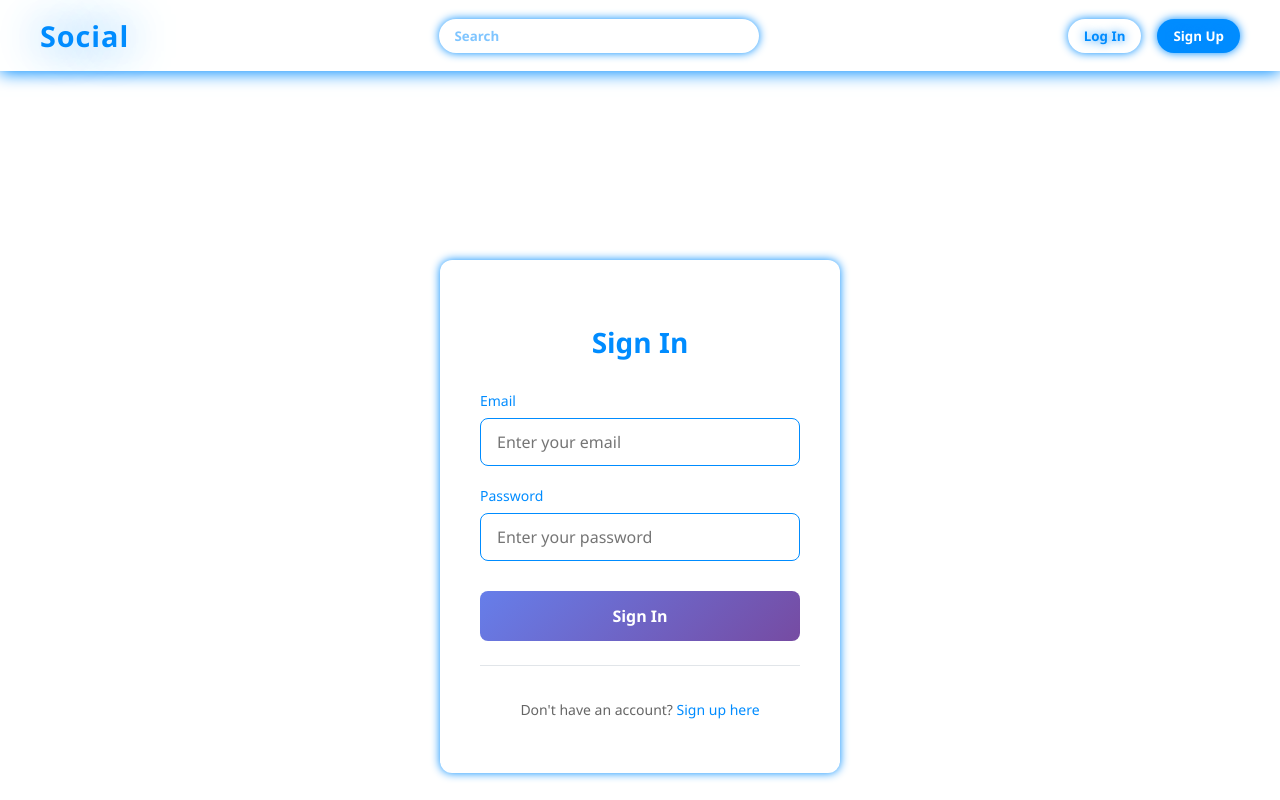
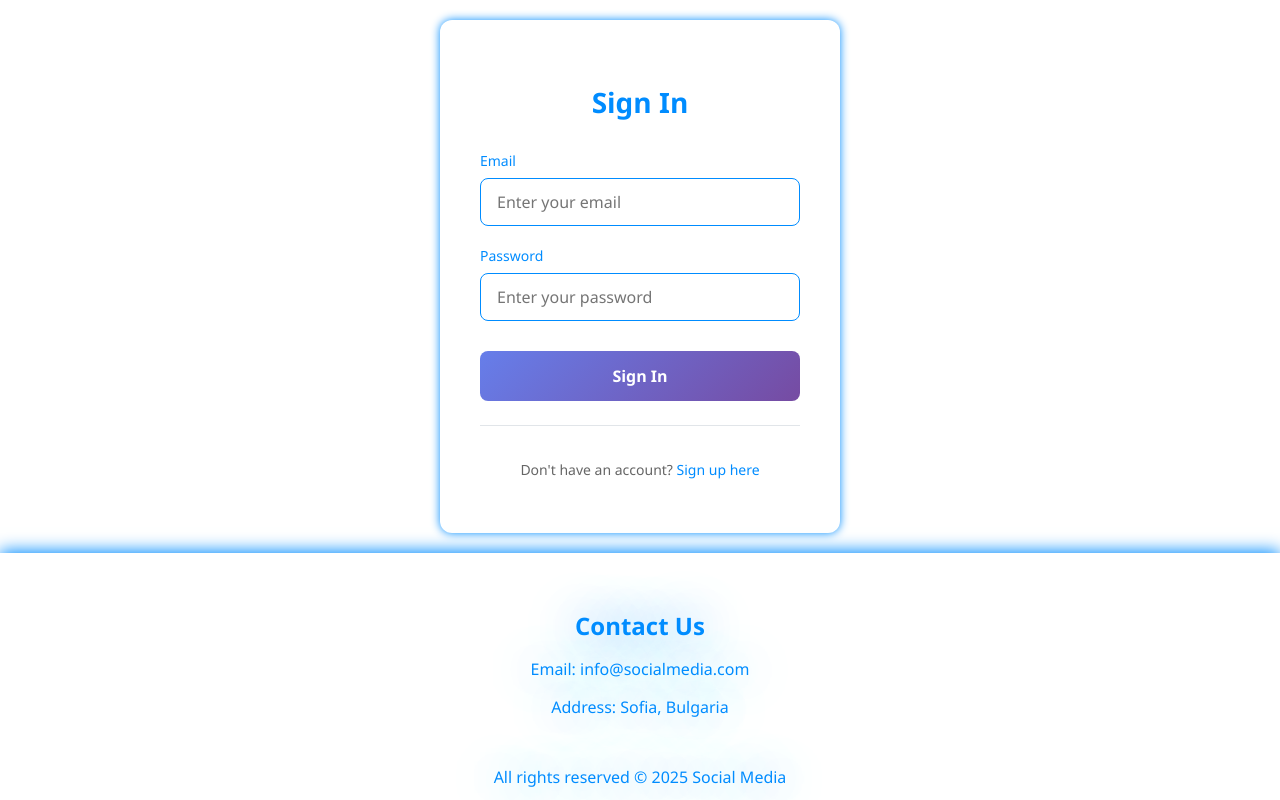
Before and after one commit to ELionEli/Social-media, a React (Vite) app: page /signin in a window 1280 px wide. Shown: the top 800 px of the page. Built offline with nearby package versions, Linux system fonts and the light colour scheme.

Commit message:
add authentication context

```diff
--- a/src/App.tsx
+++ b/src/App.tsx
@@ -1,14 +1,21 @@
-import { BrowserRouter as Router, Routes, Route } from "react-router-dom";
+import { use } from "react";
+import { BrowserRouter, Routes, Route } from "react-router-dom";
 import { Header } from "./components/Header";
 import { HomePage } from "./pages/HomePage";
 import { AuthenticationPage } from "./pages/AuthenticationPage";
 import { NotFoundPage } from "./pages/page-not-found/NotFoundPage";
 import { Footer } from "./components/footer/Footer";
+import { AuthenticationContext } from "./store/AuthenticationContext";
+import { AUTHENTICATION_CONTEXT_DEFAULT_VALUE } from "./constants";
 
 function App() {
+  const store = use(AuthenticationContext);
+
   return (
-    <Router>
-      <Header />
+    <AuthenticationContext value={AUTHENTICATION_CONTEXT_DEFAULT_VALUE}>
+      <BrowserRouter>
+        <div className="app-container">
+          {store.isLoggedIn ? <Header /> : null}
           <main>
             <Routes>
               <Route path="/" element={<HomePage />} />
@@ -24,7 +31,9 @@ function App() {
             </Routes>
           </main>
           <Footer />
-    </Router>
+        </div>
+      </BrowserRouter>
+    </AuthenticationContext>
   );
 }
 
--- a/src/components/authentication-form/AuthenticationForm.css
+++ b/src/components/authentication-form/AuthenticationForm.css
@@ -2,7 +2,6 @@
   display: flex;
   justify-content: center;
   align-items: center;
-  height: 100%;
   padding: 20px;
 }
 
--- a/src/components/footer/Footer.css
+++ b/src/components/footer/Footer.css
@@ -5,6 +5,7 @@
   margin: 0 auto;
   padding: 2rem 0;
   box-shadow: 0 -0.1rem 1rem var(--primary-blue);
+  width: 100%;
 }
 .footer-section {
   flex: 1;
--- /dev/null
+++ b/src/constants/index.ts
@@ -0,0 +1,3 @@
+export const AUTHENTICATION_CONTEXT_DEFAULT_VALUE = {
+  isLoggedIn: false,
+};
--- a/src/index.css
+++ b/src/index.css
@@ -19,14 +19,16 @@ body {
   margin: 0;
   padding: 0;
   color: black;
-  height: 100vh;
+}
+
+.app-container {
+  min-height: 100vh;
   display: flex;
   flex-direction: column;
 }
 
 main {
-  flex: 1;
+  flex-grow: 1;
   display: flex;
   flex-direction: column;
-  height: 100%;
 }
--- /dev/null
+++ b/src/store/AuthenticationContext.tsx
@@ -0,0 +1,10 @@
+import { createContext } from "react";
+import { AUTHENTICATION_CONTEXT_DEFAULT_VALUE } from "../constants";
+
+interface AuthenticationContextType {
+  isLoggedIn: boolean;
+}
+
+export const AuthenticationContext = createContext<AuthenticationContextType>(
+  AUTHENTICATION_CONTEXT_DEFAULT_VALUE
+);
```
Lines whose indentation alone changed are shown as unchanged.
